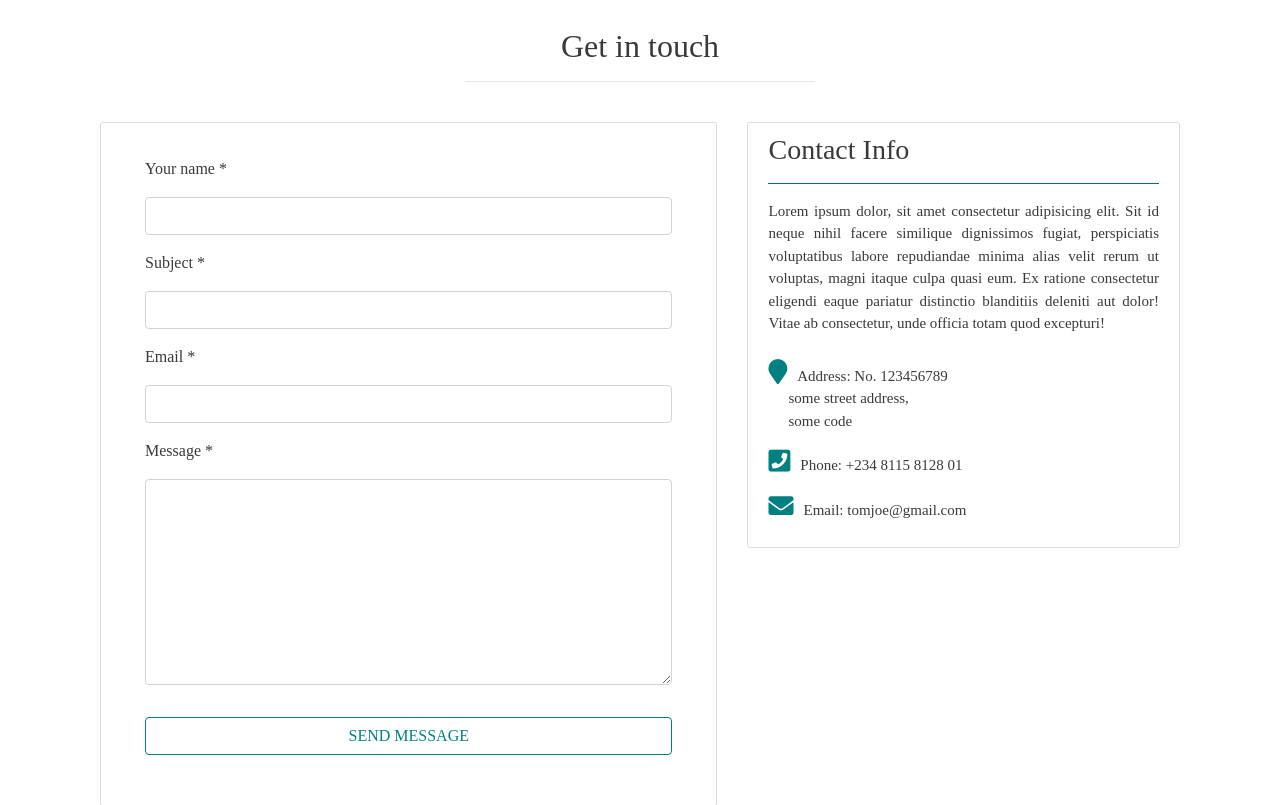
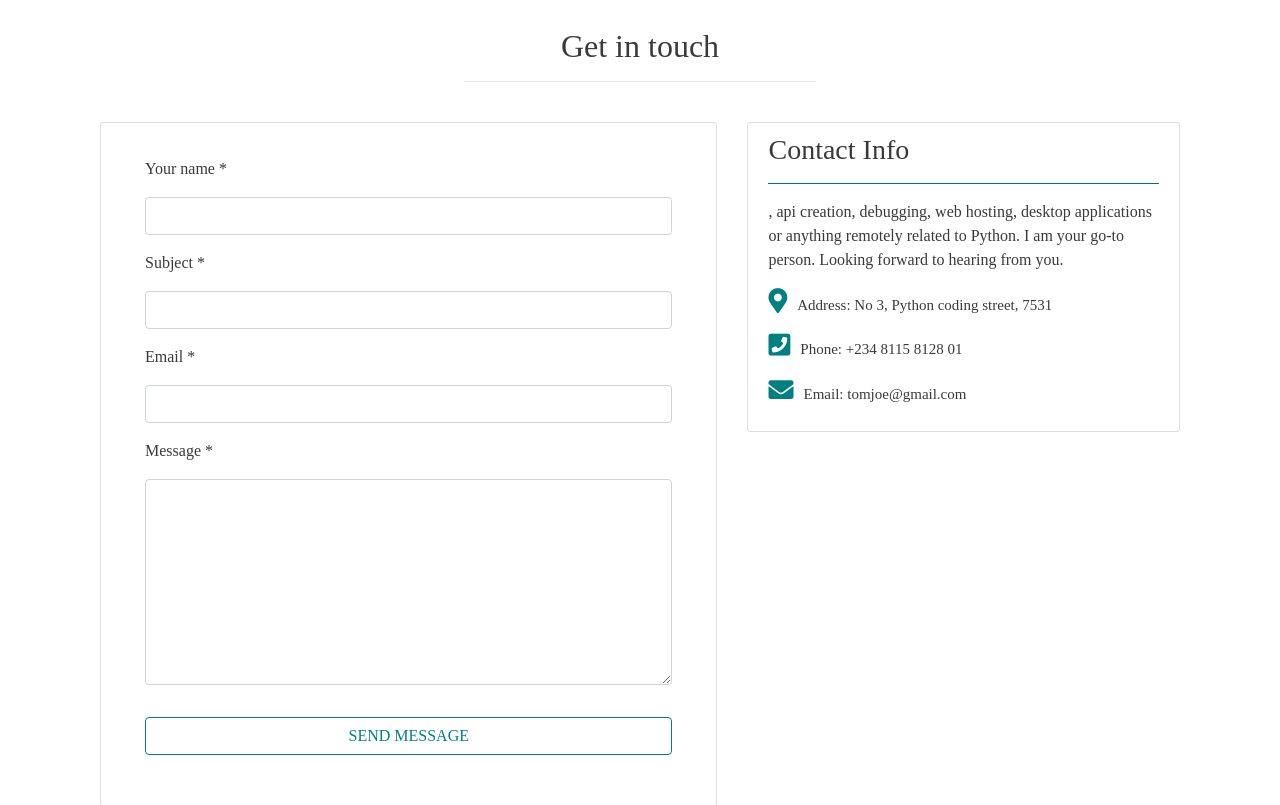
Before and after one commit to TomiwaJoseph/BuyEazy, a Django app: page /contact/ in a window 1280 px wide. Shown: the part 86-891 px from the top of the page. Run offline with Django 3.2, Linux system fonts and the light colour scheme; some libraries are stand-ins or nearby versions.

Commit message:
added an about in contact page

```diff
--- a/main/templates/main/contact.html
+++ b/main/templates/main/contact.html
@@ -41,11 +41,8 @@
             <div class="content-section" id="contct_addr">
                 <h3>Contact Info</h3>
                 <hr class="foot_hr">
-                <p class="mb-4">Lorem ipsum dolor, sit amet consectetur adipisicing elit. Sit id neque nihil facere similique dignissimos fugiat, perspiciatis voluptatibus labore repudiandae minima alias velit rerum ut voluptas, magni itaque culpa quasi eum. Ex ratione consectetur eligendi eaque pariatur distinctio blanditiis deleniti aut dolor! Vitae ab consectetur, unde officia totam quod excepturi!</p>
-                <p><i class="fa fa-map-marker"></i>Address: No. 123456789<br>
-                    <span>some street address,</span><br>
-                    <span>some code</span>
-                </p>
+, api creation, debugging, web hosting, desktop applications or anything remotely related to Python. I am your go-to person. Looking forward to hearing from you.</p>
+                <p><i class="fa fa-map-marker-alt"></i>Address: No 3, Python coding street, 7531</p>
                 <p><i class="fa fa-phone-square"></i>Phone: <a href="tel:+1-888705770">+234 8115 8128 01</a></p>
                 <p><i class="fa fa-envelope"></i>Email: <a href="mailto:tomjoe@gmail.com">tomjoe@gmail.com</a></p>
             </div>
```
